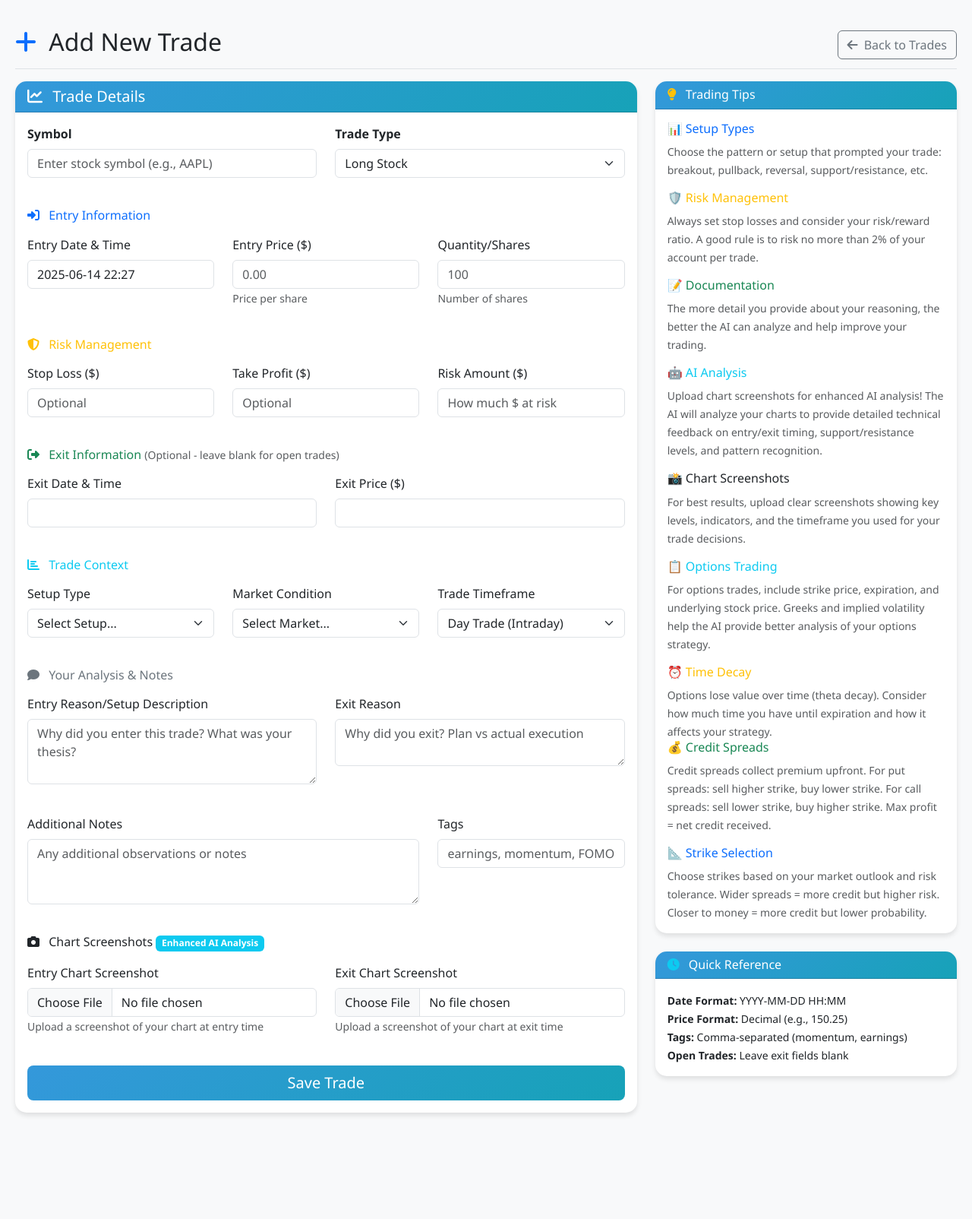
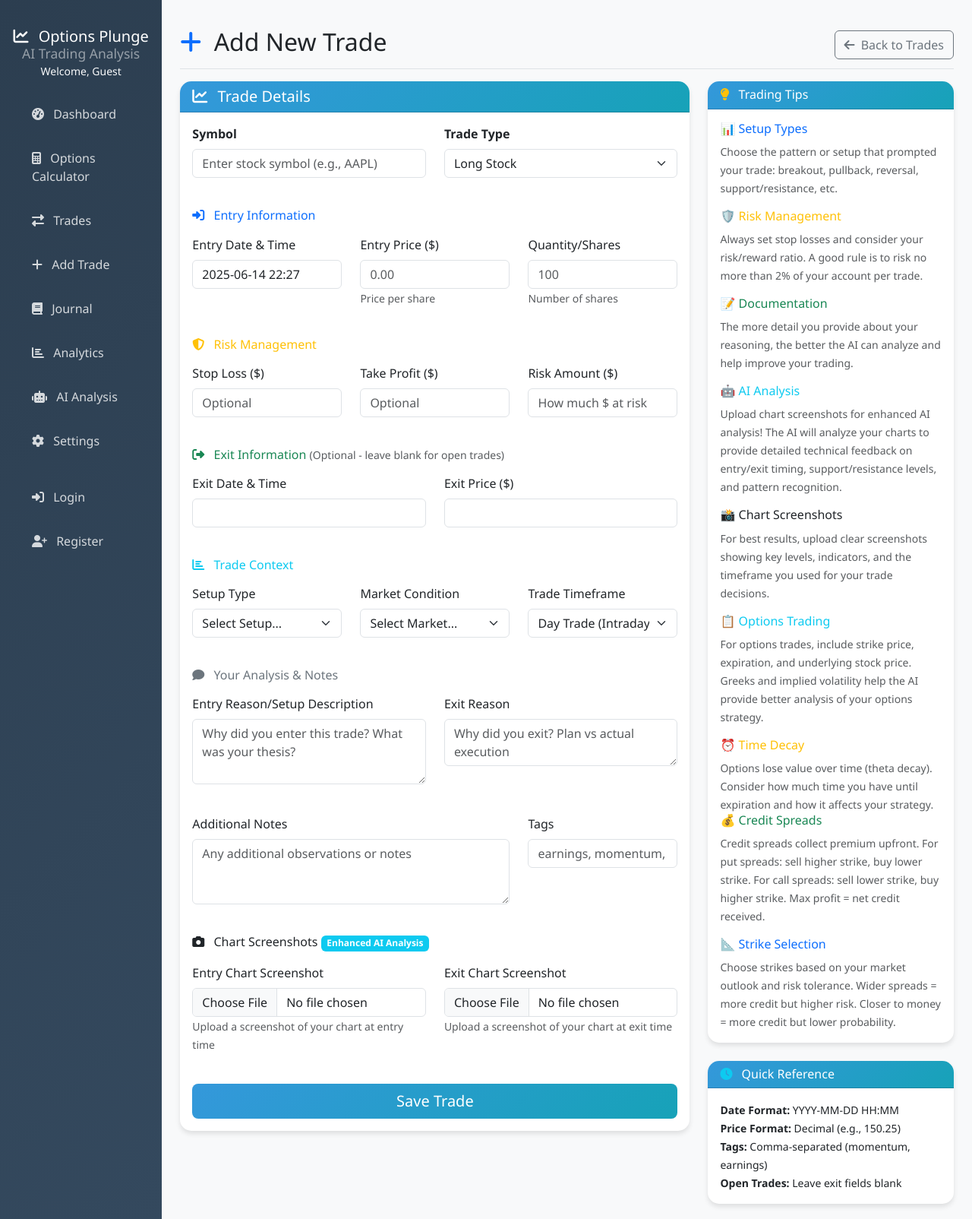
Before and after one commit to Artbeatcap/trading-app-troubleshoot, a Flask app: page /add_trade in a window 1280 px wide. Shown: the whole page at 76% size. Before the commit the page ends 1468 px from the top, so only its background shows below. Run offline with Flask 3, Linux system fonts and the light colour scheme; some libraries are stand-ins or nearby versions.

Commit message:
Show sidebar for guests

```diff
--- a/templates/base.html
+++ b/templates/base.html
@@ -195,7 +195,6 @@
     <div class="container-fluid">
         <div class="row">
             <!-- Sidebar -->
-            {% if current_user.is_authenticated %}
             <nav class="col-md-3 col-lg-2 d-md-block sidebar collapse">
                 <div class="position-sticky">
                     <div class="text-center py-3">
@@ -206,7 +205,7 @@
                                 <small class="d-block text-white-50">AI Trading Analysis</small>
                             </h5>
                         </a>
-                        <small class="text-light">Welcome, {{ current_user.username }}</small>
+                        <small class="text-light">Welcome, {{ current_user.username if current_user.is_authenticated else 'Guest' }}</small>
                     </div>
 
                     <ul class="nav flex-column">
@@ -258,27 +257,39 @@
                                 Settings
                             </a>
                         </li>
+                        {% if current_user.is_authenticated %}
                         <li class="nav-item mt-3">
                             <a class="nav-link" href="{{ url_for('logout') }}">
                                 <i class="fas fa-sign-out-alt me-2"></i>
                                 Logout
                             </a>
                         </li>
+                        {% else %}
+                        <li class="nav-item mt-3">
+                            <a class="nav-link" href="{{ url_for('login') }}">
+                                <i class="fas fa-sign-in-alt me-2"></i>
+                                Login
+                            </a>
+                        </li>
+                        <li class="nav-item">
+                            <a class="nav-link" href="{{ url_for('register') }}">
+                                <i class="fas fa-user-plus me-2"></i>
+                                Register
+                            </a>
+                        </li>
+                        {% endif %}
                     </ul>
                 </div>
             </nav>
-            {% endif %}
 
             <!-- Main content -->
-            <main class="{% if current_user.is_authenticated %}col-md-9 ms-sm-auto col-lg-10 px-md-4{% else %}col-12{% endif %} main-content">
+            <main class="col-md-9 ms-sm-auto col-lg-10 px-md-4 main-content">
                 <!-- Mobile menu button -->
-                {% if current_user.is_authenticated %}
                 <div class="d-md-none mb-3">
                     <button class="btn btn-outline-secondary" type="button" id="sidebarToggle">
                         <i class="fas fa-bars"></i>
                     </button>
                 </div>
-                {% endif %}
 
                 <!-- Flash messages -->
                 {% with messages = get_flashed_messages(with_categories=true) %}
```
